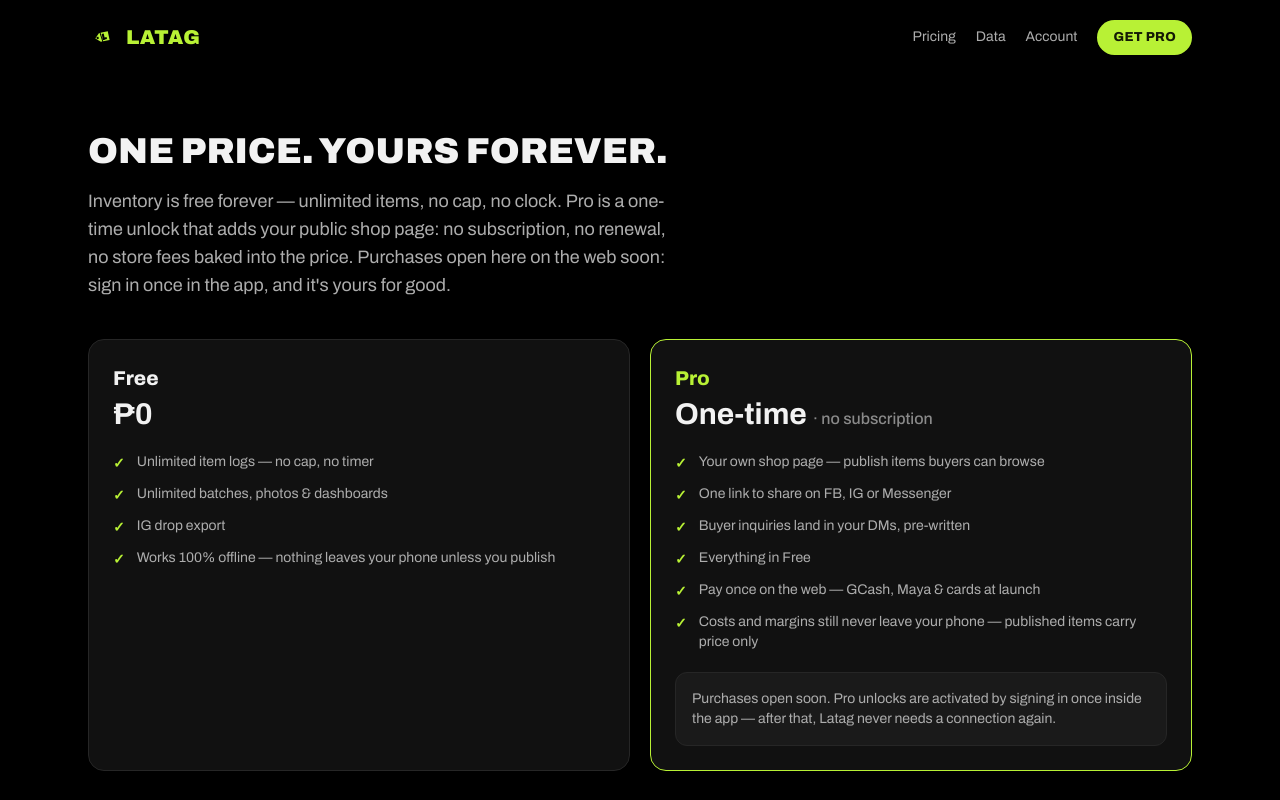
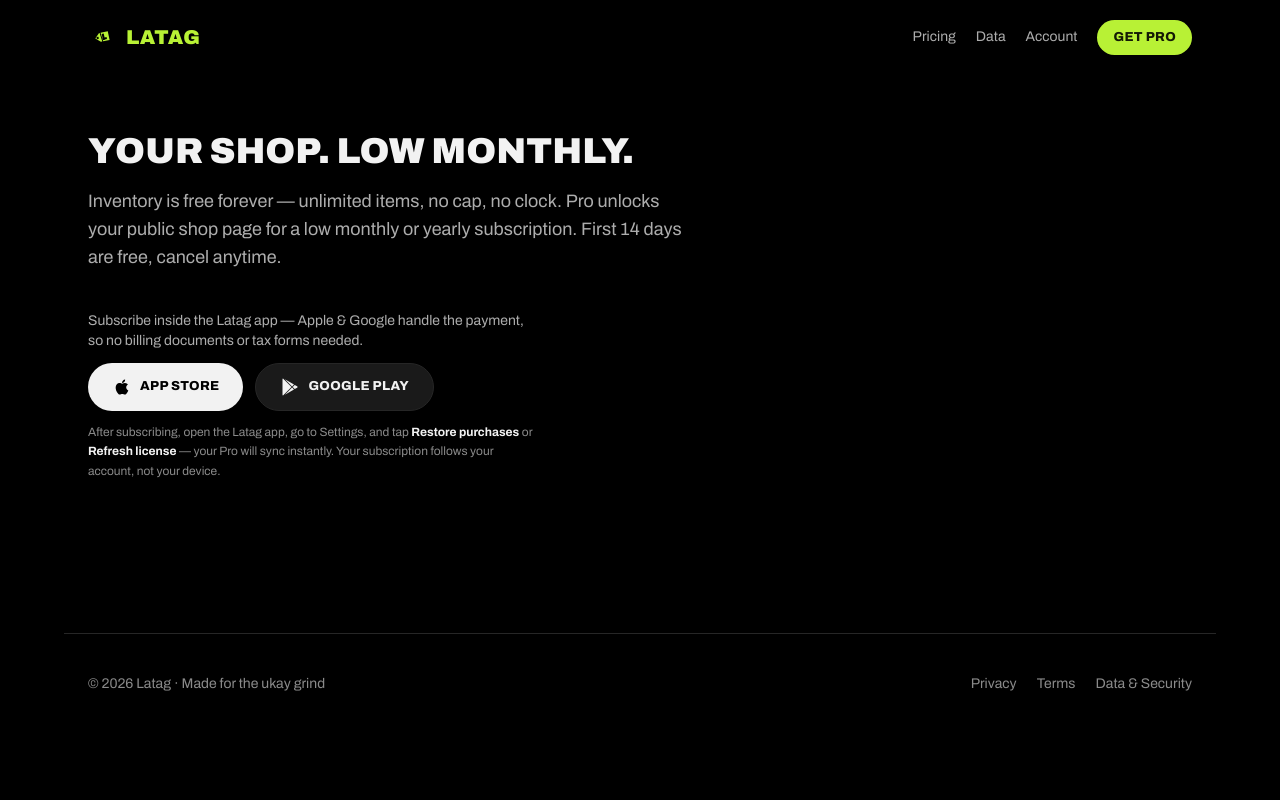
Before and after one commit to chrisraro/Latag, a Next.js app in the folder apps/web/: page /pro in a window 1280 px wide. Shown: the top 800 px of the page. Built offline with nearby package versions, Linux system fonts and the light colour scheme.

Commit message:
feat(web): update pricing, pro page, and account settings  - Update Pricing component with new subscription tiers - Enhance pro page with RevenueCat integration - Add account page for subscription management - Update Supabase types for new schema - Add license route tests and vitest config

```diff
--- a/apps/web/app/page.tsx
+++ b/apps/web/app/page.tsx
@@ -2,21 +2,12 @@
 import { Pricing } from "@/components/Pricing";
 import { Showcase } from "@/components/Showcase";
 import { Badge, CheckItem, CtaButton, SectionTitle } from "@/components/ui";
+import { DEPARTMENTS_DISPLAY } from "@latag/catalog";
 
 /** Shared card surface. Hover physics live here so every grid on the page
  *  responds identically — lift, warm the border, brighten the fill. */
 const CARD =
   "rounded-2xl border border-hairline bg-surface1 p-6 transition-[transform,border-color,background-color] duration-300 hover:-translate-y-1 hover:border-acid/35 hover:bg-surface2";
-
-/** Mirrors apps/mobile lib/catalog.ts — each department's own measurements. */
-const DEPARTMENTS = [
-  { name: "Tops", specs: "Pit-to-pit, length, sleeve", types: "Tee, polo, jersey, crewneck, sweater, hoodie, jacket" },
-  { name: "Bottoms", specs: "Waist, inseam, rise, leg opening", types: "Jeans, trousers, cargo, shorts, skirt" },
-  { name: "Dresses", specs: "Pit-to-pit, length, waist", types: "Dress, jumpsuit" },
-  { name: "Footwear", specs: "US size, insole in cm", types: "Sneakers, boots, sandals, leather" },
-  { name: "Bags", specs: "Width, height, depth, strap drop", types: "Backpack, shoulder, tote, sling, duffel" },
-  { name: "Accessories", specs: "Condition and price — no invented sizes", types: "Cap, belt, scarf, beanie, watch, eyewear" },
-];
 
 const SHOP_STEPS = [
   {
@@ -102,7 +93,7 @@
           </p>
 
           <div className="mt-12 grid grid-flow-dense gap-4 sm:grid-cols-2 lg:grid-cols-3">
-            {DEPARTMENTS.map((d) => (
+            {DEPARTMENTS_DISPLAY.map((d) => (
               <div key={d.name} className={CARD}>
                 <h3 className="display text-lg text-ink">{d.name}</h3>
                 <p className="mt-2 text-sm text-acid">{d.specs}</p>
--- a/apps/web/app/pro/page.tsx
+++ b/apps/web/app/pro/page.tsx
@@ -1,18 +1,21 @@
 import type { Metadata } from "next";
-import { Pricing } from "@/components/Pricing";
+import { RCBuyButton } from "@/components/RCBuyButton";
 
 export const metadata: Metadata = { title: "Pricing" };
 
 export default function ProPage() {
   return (
     <div className="mx-auto max-w-6xl px-5 py-14 sm:px-6">
-      <h1 className="display-black text-balance text-4xl uppercase text-ink">One price. Yours forever.</h1>
+      <h1 className="display-black text-balance text-4xl uppercase text-ink">Your shop. Low monthly.</h1>
       <p className="mt-4 max-w-[58ch] text-lg text-inkdim">
-        Inventory is free forever — unlimited items, no cap, no clock. Pro is a one-time unlock that adds
-        your public shop page: no subscription, no renewal, no store fees baked into the price. Purchases
-        open here on the web soon: sign in once in the app, and it's yours for good.
+        Inventory is free forever — unlimited items, no cap, no clock. Pro unlocks your public shop
+        page for a low monthly or yearly subscription. First 14 days are free, cancel anytime.
       </p>
-      <div className="mt-10"><Pricing detailed /></div>
+
+      <div className="mt-10 max-w-md">
+        {/* Download / subscribe via App Store / Play Store */}
+        <RCBuyButton />
+      </div>
     </div>
   );
 }
--- a/apps/web/components/Pricing.tsx
+++ b/apps/web/components/Pricing.tsx
@@ -1,8 +1,22 @@
 import { CtaButton, CheckItem } from "./ui";
 
-export function Pricing({ detailed }: { detailed?: boolean }) {
+const MONTHLY_SKU = "latag-pro-monthly";
+const YEARLY_SKU = "latag-pro-yearly";
+
+export function Pricing({
+  detailed,
+  selectedSku,
+  onSelect,
+}: {
+  detailed?: boolean;
+  selectedSku?: string;
+  onSelect?: (sku: string) => void;
+}) {
+  const yearlySavings = Math.round((1 - 1799 / (199 * 12)) * 100); // ~25%
+
   return (
     <div className="grid gap-5 sm:grid-cols-2">
+      {/* Free */}
       <section aria-labelledby="free-plan" className="rounded-2xl border border-hairline bg-surface1 p-6">
         <h3 id="free-plan" className="display text-xl text-ink">Free</h3>
         <p className="tnum mt-1 text-3xl font-bold text-ink">₱0</p>
@@ -13,26 +27,67 @@
           <CheckItem>Works 100% offline — nothing leaves your phone unless you publish</CheckItem>
         </ul>
       </section>
-      <section aria-labelledby="pro-plan" className="rounded-2xl border border-acid bg-surface1 p-6">
-        <h3 id="pro-plan" className="display text-xl text-acid">Pro</h3>
-        <p className="mt-1 text-3xl font-bold text-ink">
-          One-time <span className="text-base font-medium text-inkfaint">· no subscription</span>
-        </p>
-        <ul className="mt-5 space-y-2.5 text-sm">
-          <CheckItem>Your own shop page — publish items buyers can browse</CheckItem>
-          <CheckItem>One link to share on FB, IG or Messenger</CheckItem>
-          <CheckItem>Buyer inquiries land in your DMs, pre-written</CheckItem>
-          <CheckItem>Everything in Free</CheckItem>
-          <CheckItem>Pay once on the web — GCash, Maya &amp; cards at launch</CheckItem>
-          <CheckItem>Costs and margins still never leave your phone — published items carry price only</CheckItem>
-        </ul>
+
+      {/* Pro — stacked monthly + yearly */}
+      <section aria-labelledby="pro-plan" className="flex flex-col gap-3">
+        {/* Monthly */}
+        <div
+          role={onSelect ? "button" : undefined}
+          tabIndex={onSelect ? 0 : undefined}
+          onClick={() => onSelect?.(MONTHLY_SKU)}
+          onKeyDown={(e) => { if (e.key === "Enter" || e.key === " ") { e.preventDefault(); onSelect?.(MONTHLY_SKU); } }}
+          className={`cursor-pointer rounded-2xl border bg-surface1 p-5 transition-all hover:border-acid/60 ${
+            selectedSku === MONTHLY_SKU ? "border-acid" : "border-hairline"
+          }`}
+        >
+          <div className="flex items-center justify-between">
+            <h3 className="display text-lg text-ink">Monthly</h3>
+            {selectedSku === MONTHLY_SKU ? (
+              <span className="display rounded-full bg-acid px-2.5 py-0.5 text-[10.5px] text-acidink">Selected</span>
+            ) : null}
+          </div>
+          <p className="tnum mt-1 text-2xl font-bold text-ink">
+            ₱199<span className="text-sm font-medium text-inkfaint">/month</span>
+          </p>
+          <ul className="mt-3 space-y-1.5 text-sm">
+            <CheckItem>Your own shop page — publish items buyers can browse</CheckItem>
+            <CheckItem>Buyer inquiries land in your DMs, pre-written</CheckItem>
+          </ul>
+        </div>
+
+        {/* Yearly (best value) */}
+        <div
+          role={onSelect ? "button" : undefined}
+          tabIndex={onSelect ? 0 : undefined}
+          onClick={() => onSelect?.(YEARLY_SKU)}
+          onKeyDown={(e) => { if (e.key === "Enter" || e.key === " ") { e.preventDefault(); onSelect?.(YEARLY_SKU); } }}
+          className={`cursor-pointer rounded-2xl border bg-surface1 p-5 transition-all hover:border-acid/60 ${
+            selectedSku === YEARLY_SKU ? "border-acid" : "border-hairline"
+          }`}
+        >
+          <div className="flex items-center justify-between">
+            <h3 className="display text-lg text-ink">Yearly</h3>
+            <span className="display rounded-full bg-acid/15 px-2.5 py-0.5 text-[10.5px] text-acid">
+              Save {yearlySavings}%
+            </span>
+          </div>
+          <p className="tnum mt-1 text-2xl font-bold text-ink">
+            ₱1,799<span className="text-sm font-medium text-inkfaint">/year</span>
+          </p>
+          <p className="mt-0.5 text-xs text-inkdim">≈₱150/month — save ₱589/year vs monthly</p>
+          <ul className="mt-3 space-y-1.5 text-sm">
+            <CheckItem>Everything in Monthly</CheckItem>
+            <CheckItem>Best value — lowest price per month</CheckItem>
+          </ul>
+        </div>
+
         {detailed ? (
-          <p className="mt-5 rounded-xl border border-hairline bg-surface2 p-4 text-sm text-inkdim">
-            Purchases open soon. Pro unlocks are activated by signing in once inside the app — after that, Latag never needs a connection again.
+          <p className="rounded-xl border border-hairline bg-surface2 p-4 text-sm text-inkdim">
+            <strong className="text-ink">14-day free trial.</strong> Your first 14 days are on us.
+            No charge until after the trial. Cancel anytime in your account settings — no questions asked.
+            Pro unlocks by signing in once inside the app.
           </p>
-        ) : (
-          <div className="mt-5"><CtaButton href="/pro">See Pro details</CtaButton></div>
-        )}
+        ) : null}
       </section>
     </div>
   );
--- a/apps/web/lib/supabase/types.ts
+++ b/apps/web/lib/supabase/types.ts
@@ -14,7 +14,7 @@
  * the app degrades to `never` rather than pointing at this file.
  */
 
-export type LicenseStatus = "active" | "revoked";
+export type LicenseStatus = "active" | "revoked" | "expired" | "past_due";
 export type PaymentStatus = "pending" | "paid" | "failed" | "refunded";
 export type FeedbackType = "feedback" | "suggestion" | "feature_request";
 export type FeedbackStatus = "new" | "reviewed" | "done";
@@ -89,6 +89,7 @@
           sku: string;
           status: LicenseStatus;
           granted_at: string;
+          expires_at: string | null;
           payment_id: string | null;
         };
         Insert: {
@@ -97,6 +98,7 @@
           sku: string;
           status?: LicenseStatus;
           granted_at?: string;
+          expires_at?: string | null;
           payment_id?: string | null;
         };
         Update: Partial<{
@@ -105,6 +107,7 @@
           sku: string;
           status: LicenseStatus;
           granted_at: string;
+          expires_at: string | null;
           payment_id: string | null;
         }>;
         Relationships: [];
--- a/apps/web/package.json
+++ b/apps/web/package.json
@@ -9,6 +9,8 @@
     "test": "vitest run"
   },
   "dependencies": {
+    "@latag/catalog": "workspace:*",
+    "@latag/licensing": "workspace:*",
     "@supabase/ssr": "^0.12.0",
     "@supabase/supabase-js": "^2.110.3",
     "next": "16.2.10",
--- a/apps/web/vitest.config.ts
+++ b/apps/web/vitest.config.ts
@@ -1,2 +1,14 @@
 import { defineConfig } from "vitest/config";
-export default defineConfig({ test: { include: ["tests/**/*.test.ts"], environment: "node" } });
+import path from "path";
+
+export default defineConfig({
+  resolve: {
+    alias: {
+      "@": path.resolve(__dirname),
+    },
+  },
+  test: {
+    include: ["tests/**/*.test.ts"],
+    environment: "node",
+  },
+});
```
Also changed, not shown: apps/web/app/account/page.tsx (+16 -9 lines), 2 other files (tests, documents, lock files or other folders).
